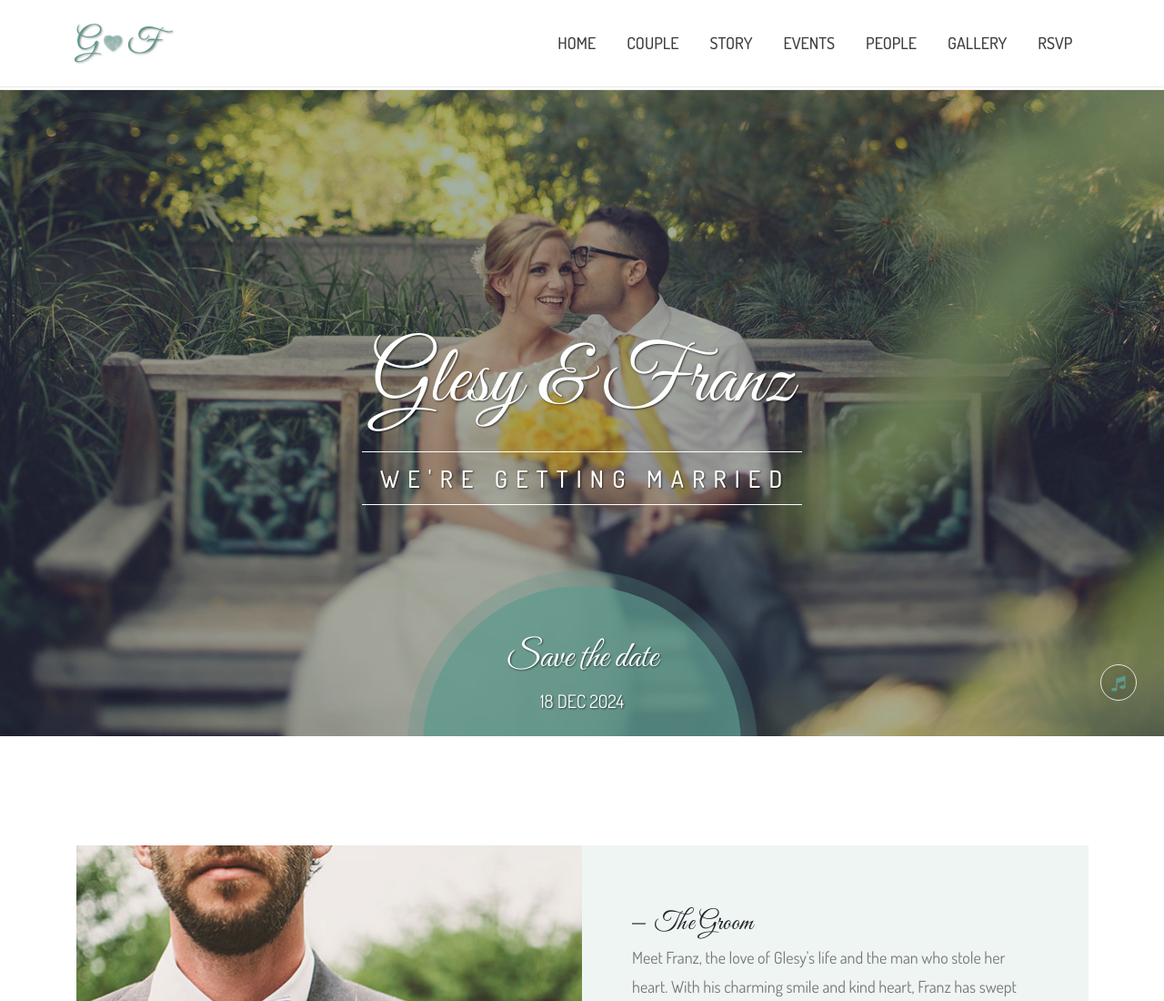
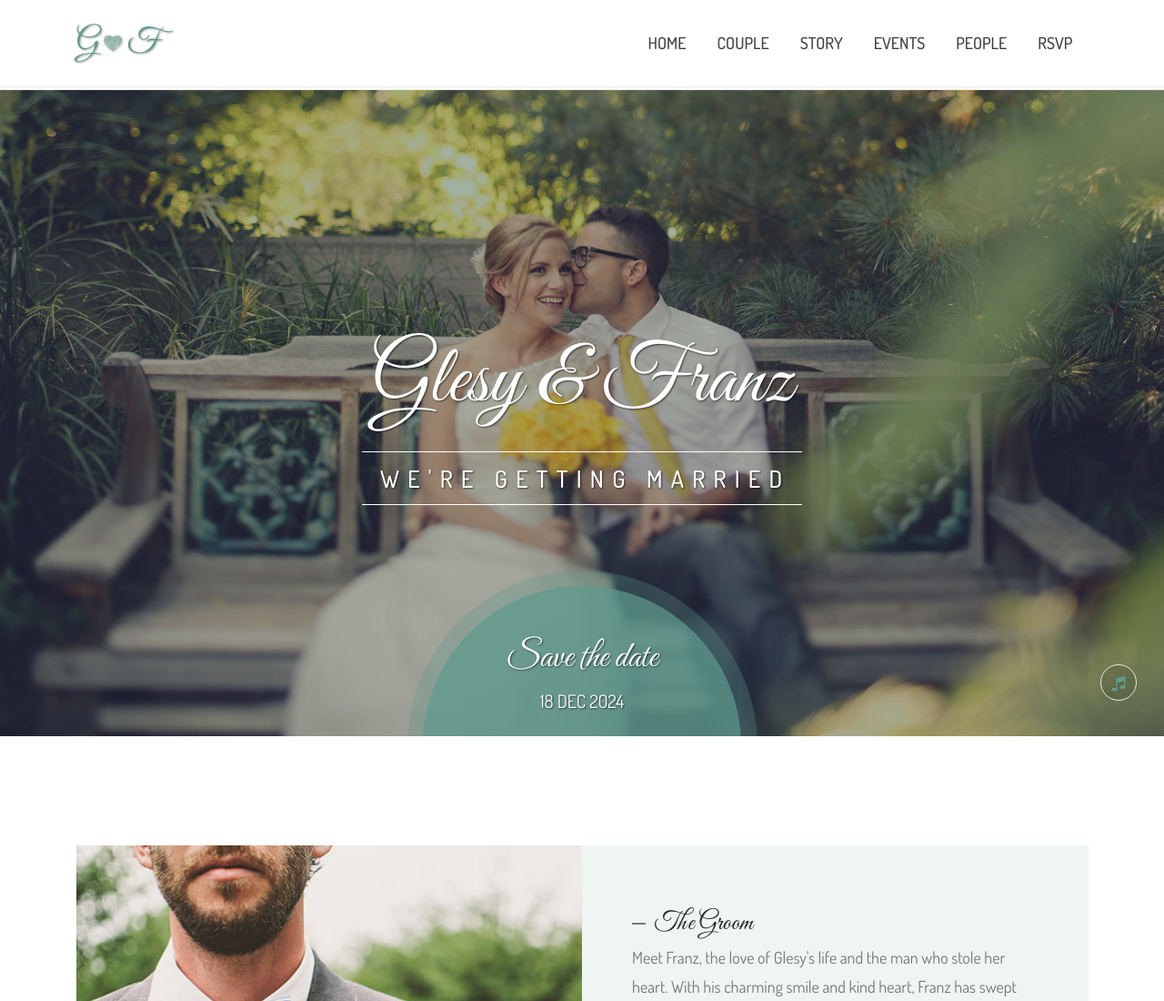
Before and after one commit to glesy-franz/glesy-franz.github.io, a plain HTML site: page index.html in a window 1280 px wide. Shown: the top 1100 px of the page at 91% size. Drawn offline with Linux system fonts and the light colour scheme; animation ran at ten frames a second.

Commit message:
update page

```diff
--- a/index.html
+++ b/index.html
@@ -76,7 +76,7 @@
                             <li class="nav-item"><a class="nav-link" href="#story">Story</a></li>
                             <li class="nav-item"><a class="nav-link" href="#events">Events</a></li>
                             <li class="nav-item"><a class="nav-link" href="#people">People</a></li>
-                            <li class="nav-item"><a class="nav-link" href="#gallery">Gallery</a></li>
+                            <!-- <li class="nav-item"><a class="nav-link" href="#gallery">Gallery</a></li> -->
                             <li class="nav-item"><a class="nav-link" href="#rsvp">RSVP</a></li>
                         </ul>
                     </div>
```
